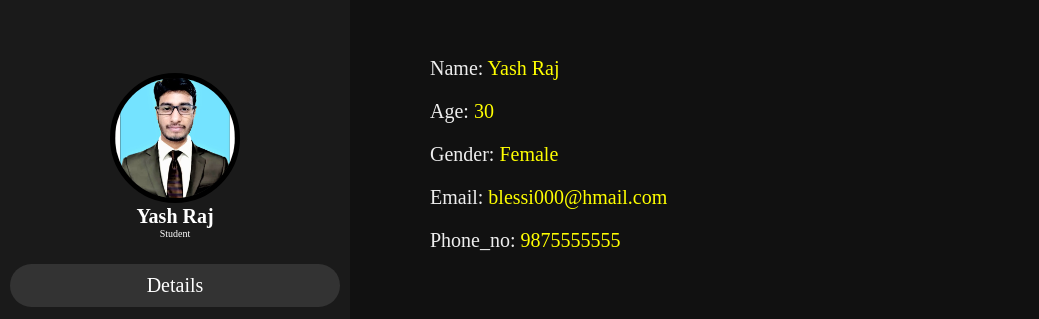
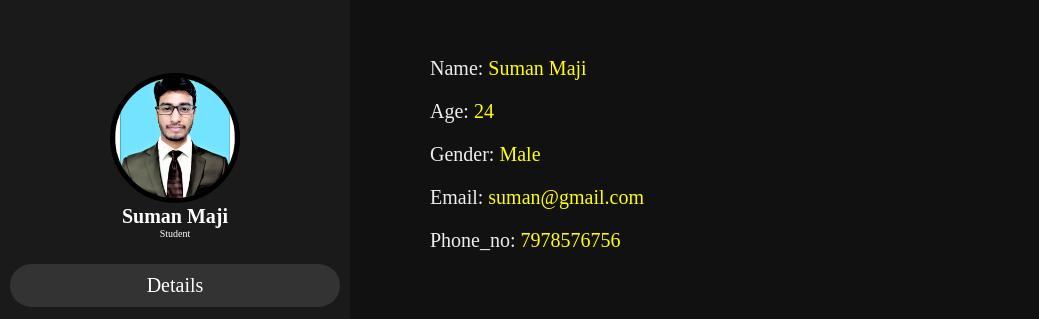
Before and after one commit to Suman-Workspace/suman.github.io, a plain HTML site: page index.html in a window 1280 px wide. Shown: the part 111-430 px from the top of the page, without its empty margins (0-1039 px from the left). Drawn offline with Linux system fonts and the light colour scheme.

Commit message:
Update index.html

```diff
--- a/index.html
+++ b/index.html
@@ -11,7 +11,7 @@
     <header>
        <div class="user">
        <img src="photo.jpg">
-       <h5 class="nm">Yash Raj</h5>
+       <h5 class="nm">Suman Maji</h5>
        <p class="jb">Student</p>
        </div>
        <nav class="nv">
@@ -27,11 +27,11 @@
         <h1 class="heading"><span>Details about me</span></h1>
         <div class="Row">
         <div class="det">
-             <h3><span>Name: </span>Yash Raj</h3>
-             <h3><span>Age: </span>30</h3>
-             <h3><span>Gender: </span>Female</h3>
-             <h3><span>Email: </span>blessi000@hmail.com</h3>
-             <h3><span>Phone_no: </span>9875555555</h3>
+             <h3><span>Name: </span>Suman Maji</h3>
+             <h3><span>Age: </span>24</h3>
+             <h3><span>Gender: </span>Male</h3>
+             <h3><span>Email: </span>suman@gmail.com</h3>
+             <h3><span>Phone_no: </span>7978576756</h3>
         </div>
     </div>
     </section>
```
